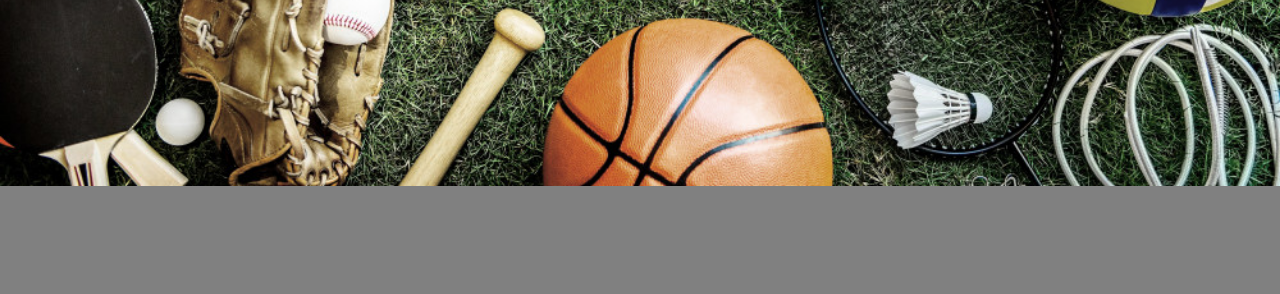
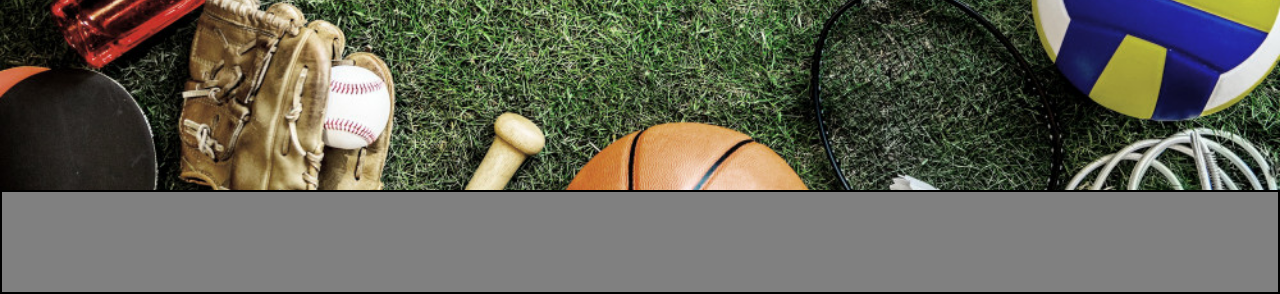
Before and after one commit to ArsenyNovak/Playground, a Django app: page / in a window 1280 px wide. Shown: the part 614-908 px from the top of the page. Before the commit the page ends 800 px from the top, so only its background shows below. Run offline with Django 5.2, Linux system fonts and the light colour scheme; data comes from the database, SQL or seed files in the repository.

Commit message:
create base.html

```diff
--- a/Playground/SportsGrounds/static/SportsGrounds/css/styles.css
+++ b/Playground/SportsGrounds/static/SportsGrounds/css/styles.css
@@ -1,7 +1,6 @@
 
 body {
-  background: url('../images/background.jpg');
-  background-size: cover;
+  background-color: #808080;
   padding: 0;
   margin: 0;
 }
@@ -22,6 +21,7 @@ ul {
   justify-content: center;
   background-color: #808080;
   height: 100px;
+  border: 2px solid black
 }
 
 .navigation {
@@ -33,6 +33,12 @@ ul {
   display: inline-block;
   width: 70px;
   height: 70px;
+}
+
+.categories{
+  background: url('../images/background.jpg');
+  background-size: cover;
+  min-height: 700px;
 }
 
 .layout-column {
@@ -60,3 +66,7 @@ ul {
   text-align: center;
   padding: 5px;
 }
+
+.footer{
+
+}
--- /dev/null
+++ b/Playground/SportsGrounds/templates/SportsGrounds/about.html
@@ -0,0 +1,5 @@
+{% extends 'base.html' %}
+
+{% block content %}
+
+{% endblock %}
--- a/Playground/SportsGrounds/templates/SportsGrounds/index.html
+++ b/Playground/SportsGrounds/templates/SportsGrounds/index.html
@@ -1,35 +1,10 @@
-{% load static %}
+{% extends 'base.html' %}
 
-<!DOCTYPE html>
-<html>
-<head>
-	<title>Главная страница</title>
-	<link type="text/css" href="{% static 'SportsGrounds/css/styles.css' %}" rel="stylesheet" />
-	<meta http-equiv="Content-Type" content="text/html; charset=utf-8">
-	<link rel="shortcut icon" href="{% static 'SportsGrounds/images/logo.png' %}" type="image/x-icon"/>
-	<meta name="viewport" content="width=device-width, initial-scale=1.0">
-</head>
-<body>
-	<header class="header">
-		<div class="wrapper">
-			<nav class="header__navigation">
-			<ul class="navigation">
-				{% for n in navigation %}
-				<li><a href="{% url n.url_name %}">{{n.name}}</a></li>
-				{% endfor %}
-			</ul>
-			</nav>
-		</div>
-	</header>
-    <section class="categories">
-        <div class="layout-column">
+{% block content %}
 {% for item in categories %}
 	<div class="categories-item">
 		<img class="categories-item-images" src="{{ item.image.url }}">
 		<h3 class="categories-item-name">{{ item.name }}</h3>
 	</div>
 {% endfor %}
-        </div>
-    </section>
-</body>
-</html>
+{% endblock %}
--- a/Playground/SportsGrounds/urls.py
+++ b/Playground/SportsGrounds/urls.py
@@ -3,7 +3,7 @@ from . import views
 
 urlpatterns = [
     path('', views.HomePage.as_view(), name='home'),
-    path('about/', views.HomePage.as_view(), name='about'),
+    path('about/', views.About.as_view(), name='about'),
     path('all_playgrounds/', views.HomePage.as_view(), name='all_playgrounds'),
     path('add_playground/', views.HomePage.as_view(), name='add_playground'),
     path('contact/', views.HomePage.as_view(), name='contact'),
--- a/Playground/SportsGrounds/views.py
+++ b/Playground/SportsGrounds/views.py
@@ -1,5 +1,5 @@
 from django.shortcuts import render
-from django.views.generic import ListView
+from django.views.generic import ListView, TemplateView
 
 from . models import Category
 
@@ -11,3 +11,7 @@ class HomePage(ListView):
     template_name = 'SportsGrounds/index.html'
     title_page = 'Главная страница'
     context_object_name = 'categories'
+
+class About(TemplateView):
+    template_name = 'SportsGrounds/about.html'
+    title_page = 'О сайте'
--- /dev/null
+++ b/Playground/templates/base.html
@@ -0,0 +1,36 @@
+{% load static %}
+
+<!DOCTYPE html>
+<html>
+<head>
+	<title>Главная страница</title>
+	<link type="text/css" href="{% static 'SportsGrounds/css/styles.css' %}" rel="stylesheet" />
+	<meta http-equiv="Content-Type" content="text/html; charset=utf-8">
+	<link rel="shortcut icon" href="{% static 'SportsGrounds/images/logo.png' %}" type="image/x-icon"/>
+	<meta name="viewport" content="width=device-width, initial-scale=1.0">
+</head>
+<body>
+	<header class="header">
+		<div class="wrapper">
+			<nav class="header__navigation">
+			<ul class="navigation">
+				{% for n in navigation %}
+				<li><a href="{% url n.url_name %}">{{n.name}}</a></li>
+				{% endfor %}
+			</ul>
+			</nav>
+		</div>
+	</header>
+    <section class="categories">
+        <div class="layout-column">
+         {% block content %}
+         {% endblock %}
+        </div>
+    </section>
+    <footer class="footer">
+        <div class="wrapper">
+
+        </div>
+    </footer>
+</body>
+</html>
```
Lines whose indentation alone changed are shown as unchanged.
